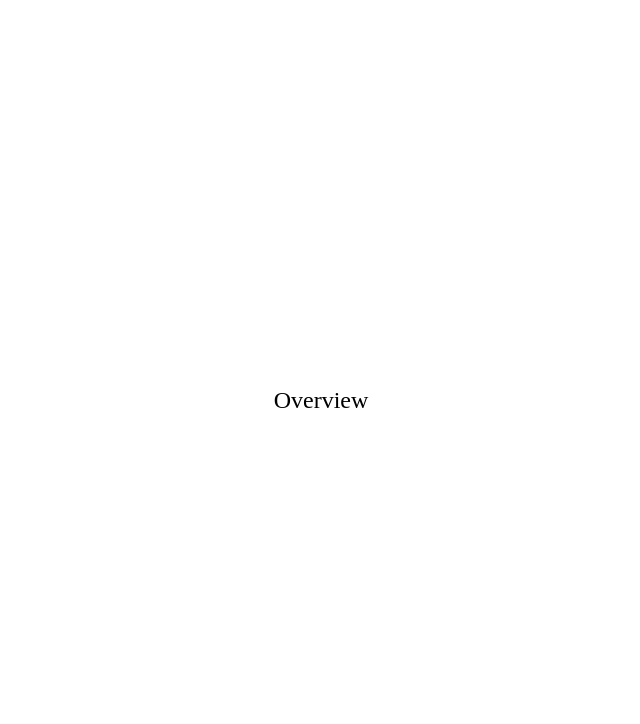
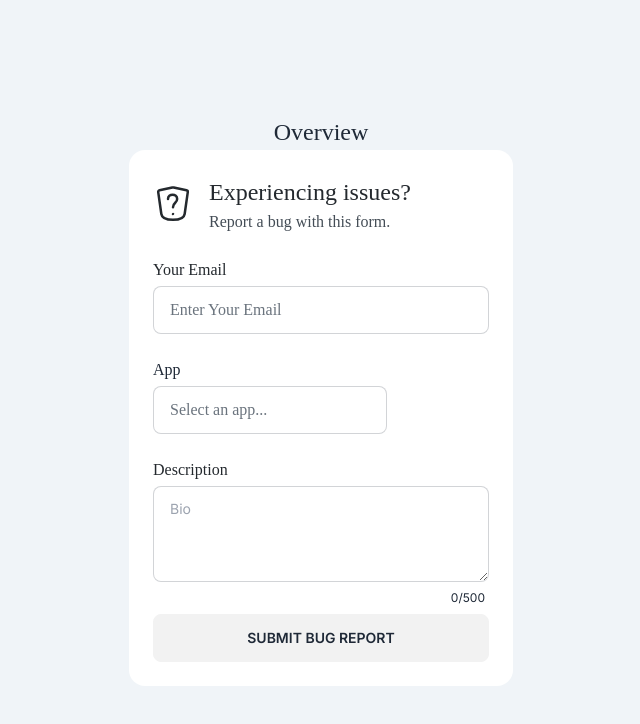
Before and after one commit to cuappdev/app-status, a Next.js app in the folder frontend/: page / in a window 1280 px wide. Shown: the top 724 px of the page, without its empty margins (319-959 px from the left). Built offline with nearby package versions, Linux system fonts and the light colour scheme; a web font is replaced by a local one.

Commit message:
Implement bug report component

```diff
--- a/frontend/src/app/page.tsx
+++ b/frontend/src/app/page.tsx
@@ -1,9 +1,13 @@
+"use client";
+
 import Overview from "@/components/Overview";
+import { ReportBug } from "@/components/ReportBug";
 
 export default function Home() {
   return (
-    <div className="bg-black flex flex-col items-center justify-center h-screen">
+    <div className="bg-gray-bug flex flex-col items-center justify-center h-screen">
       <Overview />
+      <ReportBug appNames={["Volume", "Scooped"]} />
     </div>
   );
 }
--- /dev/null
+++ b/frontend/src/components/ReportBug.tsx
@@ -0,0 +1,82 @@
+import { useState } from "react";
+import { IssueLogo } from "./svg/issueLogo";
+
+interface ReportBugProps {
+  appNames: string[];
+}
+
+export const ReportBug = ({ appNames }: ReportBugProps) => {
+  const descMaxLen = 500;
+  const [email, setEmail] = useState("");
+  const [desc, setDesc] = useState("");
+  const [appName, setAppName] = useState("");
+
+  return (
+    <div className="card w-96 p-[24px] bg-white">
+      <div className="mb-[24px] flex flex-row align-middle">
+        <div className="flex mr-[16px] justify-center items-center">
+          <IssueLogo />
+        </div>
+        <div className="flex flex-col">
+          <h4 className="text-gray-08">Experiencing issues?</h4>
+          <p className="text-gray-06 p1">Report a bug with this form.</p>
+        </div>
+      </div>
+      <div className="form-control mb-[24px]">
+        <h6 className="mb-1 text-gray-08">Your Email</h6>
+        <input
+          type="text"
+          placeholder="Enter Your Email"
+          className="input input-bordered placeholder-gray-04 p1"
+          onChange={(event) => setEmail(event.target.value)}
+        />
+      </div>
+      <div className="mb-[24px]">
+        <h6 className="mb-1">App</h6>
+        <div className="dropdown menu-dropdown-toggle">
+          <input
+            type="text"
+            placeholder="Select an app..."
+            className="input input-bordered placeholder-gray-04 p1 w-[100%]"
+            onChange={(event) => setEmail(event.target.value)}
+            value={appName}
+          />
+          <ul
+            tabIndex={0}
+            className="dropdown-content z-[1] menu p-2 shadow bg-base-100 rounded-box w-52"
+          >
+            {appNames.map((appName, i) => (
+              <li key={i}>
+                <a onClick={(_) => setAppName(appName)}>{appName}</a>
+              </li>
+            ))}
+          </ul>
+        </div>
+      </div>
+      <h6 className="text-gray-08 mb-1">Description</h6>
+      <div className="form-control">
+        <textarea
+          className="textarea textarea-bordered h-24"
+          placeholder="Bio"
+          onChange={(event) => {
+            setDesc(event.target.value);
+          }}
+          maxLength={descMaxLen}
+        />
+        <label className="label">
+          <span className="label-text-alt"></span>
+          <span className="label-text-alt">
+            {desc.length}/{descMaxLen}
+          </span>
+        </label>
+      </div>
+      <button
+        className={`btn ${
+          email !== "" && desc !== "" && appName !== "" ? "bg-ruby" : ""
+        } ${email !== "" && desc !== "" && appName !== "" ? "text-white" : ""}`}
+      >
+        Submit Bug Report
+      </button>
+    </div>
+  );
+};
--- /dev/null
+++ b/frontend/src/components/svg/issueLogo.tsx
@@ -0,0 +1,26 @@
+export const IssueLogo = () => {
+  return (
+    <svg
+      xmlns="http://www.w3.org/2000/svg"
+      width="40"
+      height="40"
+      viewBox="0 0 40 40"
+      fill="none"
+    >
+      <path
+        d="M15 15C15 9.16667 24.1667 9.16667 24.1667 15C24.1667 19.1667 20 18.3333 20 23.3333M20 30.0167L20.0167 29.9983"
+        stroke="#24292E"
+        stroke-width="2.5"
+        stroke-linecap="round"
+        stroke-linejoin="round"
+      />
+      <path
+        d="M8.33354 30.0004L5.21688 8.18873C5.15758 7.77354 5.25764 7.35129 5.49695 7.00685C5.73626 6.66242 6.09708 6.42134 6.50688 6.33207L19.2769 3.49373C19.7533 3.38783 20.2471 3.38783 20.7235 3.49373L33.4935 6.33373C34.3435 6.52207 34.9069 7.32707 34.7835 8.1904L31.6669 30.0004C31.5502 30.8254 30.8335 35.8337 20.0002 35.8337C9.16688 35.8337 8.45021 30.8254 8.33354 30.0004Z"
+        stroke="#24292E"
+        stroke-width="2.5"
+        stroke-linecap="round"
+        stroke-linejoin="round"
+      />
+    </svg>
+  );
+};
--- a/frontend/tailwind.config.ts
+++ b/frontend/tailwind.config.ts
@@ -13,6 +13,7 @@ const config: Config = {
       "pro-text-md": ["pro-text-md", "serif"],
       "pro-text-rg": ["pro-text-rg", "serif"],
     },
+    extend: {
       colors: {
         success: "#3AC078",
         warning: "#EAA800",
@@ -23,10 +24,12 @@ const config: Config = {
         "gray-07": "#2F363D",
         "gray-06": "#444D56",
         "gray-05": "#586069",
+        "gray-04": "#6A737D",
         "gray-03": "#959DA5",
         "gray-00": "#EFF1F4",
         "stroke-colors": "#E5E6EA",
         "gray-bug": "#F0F4F8",
+      },
     },
     screens: {
       "2xl": "1920px",
@@ -37,6 +40,9 @@ const config: Config = {
       xs: "300px",
     },
   },
-  plugins: [],
+  daisyui: {
+    themes: ["light"],
+  },
+  plugins: [require("daisyui")],
 };
 export default config;
```
Also changed, not shown: frontend/package.json (+7 -6 lines), 1 other file (tests, documents, lock files or other folders). Lines whose indentation alone changed are shown as unchanged.
